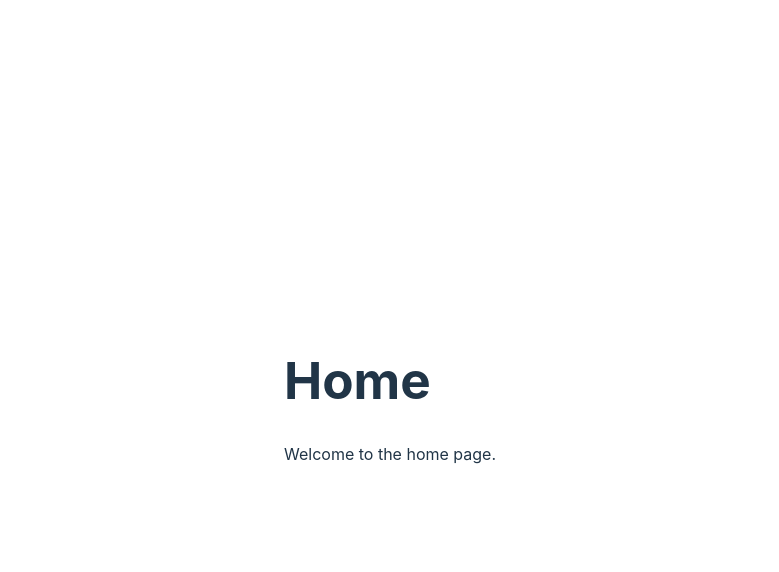
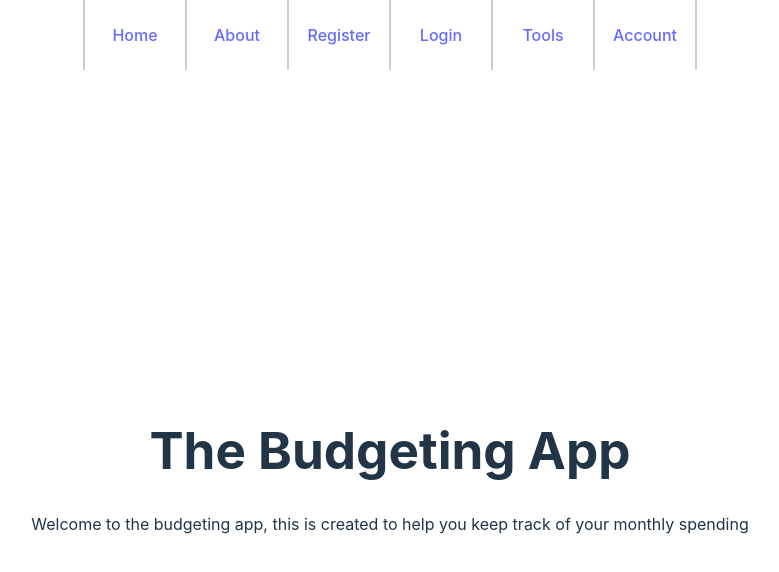
Before and after one commit to Old-Lai/budgeting, a React (Vite) app in the folder frontend/: page / in a window 1280 px wide. Shown: the top 572 px of the page, without its empty margins (250-1029 px from the left). Built offline with nearby package versions, Linux system fonts and the light colour scheme.

Commit message:
add navbar, tools tab and initial page

```diff
--- a/frontend/package.json
+++ b/frontend/package.json
@@ -10,6 +10,10 @@
     "preview": "vite preview"
   },
   "dependencies": {
+    "@emotion/react": "^11.11.4",
+    "@emotion/styled": "^11.11.0",
+    "@mui/icons-material": "^5.15.12",
+    "@mui/material": "^5.15.12",
     "react": "^18.2.0",
     "react-dom": "^18.2.0",
     "react-router-dom": "^6.22.2",
--- a/frontend/src/App.jsx
+++ b/frontend/src/App.jsx
@@ -4,6 +4,7 @@ import {
   NotFound,
   Home,
   About,
+  Tables
 } from './pages'
 
 const router = createBrowserRouter([{
@@ -19,6 +20,9 @@ const router = createBrowserRouter([{
       path: '/about',
       element: <About/>,
     },
+    { path: '/tools',
+      element: <Tables/>,
+    },
   ],
 }])
 
--- a/frontend/src/index.css
+++ b/frontend/src/index.css
@@ -34,6 +34,7 @@ body {
 h1 {
   font-size: 3.2em;
   line-height: 1.1;
+  text-align: center;
 }
 
 button {
--- a/frontend/src/pages/error/NotFound.jsx
+++ b/frontend/src/pages/error/NotFound.jsx
@@ -1,8 +1,8 @@
 export default function NotFound() {
   return (
-    <div>
+    <main>
       <h1>Page Not Found</h1>
       <p>Sorry, but the page you were trying to view does not exist.</p>
-    </div>
+    </main>
   )
 }
--- a/frontend/src/pages/home/Home.jsx
+++ b/frontend/src/pages/home/Home.jsx
@@ -1,8 +1,8 @@
 export default function Home() {
   return (
     <div>
-      <h1>Home</h1>
-      <p>Welcome to the home page.</p>
+      <h1>The Budgeting App</h1>
+      <p>Welcome to the budgeting app, this is created to help you keep track of your monthly spending</p>
     </div>
   )
 }
--- a/frontend/src/pages/index.js
+++ b/frontend/src/pages/index.js
@@ -2,3 +2,4 @@ export { default as Root } from './root/Root.jsx'
 export { default as Home } from './home/Home.jsx'
 export { default as NotFound } from './error/NotFound.jsx'
 export { default as About } from './about/About.jsx'
+export { default as Tables } from './tools/BudgetingGroup.jsx'
--- a/frontend/src/pages/root/Root.jsx
+++ b/frontend/src/pages/root/Root.jsx
@@ -1,9 +1,12 @@
 import { Outlet } from "react-router-dom"
+import NavBar from "./components/NavBar"
+import './root.sass'
+
 export default function Root() {
   return (
     <>
         <header>
-
+          <NavBar />
         </header>
         <main>
             <Outlet context={{}}/>
--- /dev/null
+++ b/frontend/src/pages/root/components/NavBar.jsx
@@ -0,0 +1,17 @@
+import { Link } from "react-router-dom";
+import './navbar.sass';
+
+export default function NavBar() {
+  return (
+    <nav>
+      <ul className>
+        <Link to="/">Home</Link>
+        <Link to="/about">About</Link>
+        <Link to="/register">Register</Link>
+        <Link to="/login">Login</Link>
+        <Link to="/tools">Tools</Link>
+        <Link to="/profile">Account</Link>
+      </ul>
+    </nav>
+  )
+}
--- /dev/null
+++ b/frontend/src/pages/root/components/navbar.sass
@@ -0,0 +1,25 @@
+nav
+    display: flex
+    min-height: 70px
+    max-width: 1300px
+    justify-content: center
+    ul
+        display: flex
+        min-height: inherit
+        min-width: 350px
+        max-width: inherit
+        flex-direction: row
+        place-content: space-around
+        margin: 0
+        padding: 0
+        a
+            display: flex
+            min-width: 100px
+            place-content: center
+            place-items: center
+            border-left: 1px solid rgba(0, 0, 0, 0.2)
+            border-right: 1px solid rgba(0, 0, 0, 0.2)
+        a:first-child
+            border-left: 2px solid rgba(0, 0, 0, 0.2)
+        a:last-child
+            border-right: 2px solid rgba(0, 0, 0, 0.2)
--- /dev/null
+++ b/frontend/src/pages/root/root.sass
@@ -0,0 +1,15 @@
+#root
+    min-height: 100vh
+    min-width: 100%
+
+header
+    display: flex
+    justify-content: center
+
+main
+    display: flex
+    justify-content: center
+    align-items: center
+    min-height: 100vh
+    min-width: 100%
+    flex-direction: column
--- /dev/null
+++ b/frontend/src/pages/tools/BudgetingGroup.jsx
@@ -0,0 +1,8 @@
+export default function BudgetingGroup() {
+  return (
+    <div>
+      <h1>Budgeting Group</h1>
+      <p>Budgeting Group page content</p>
+    </div>
+  )
+}
```
Also changed, not shown: frontend/src/pages/tools/tables/Table.jsx (added, +9 -0 lines), 1 other file (tests, documents, lock files or other folders).
